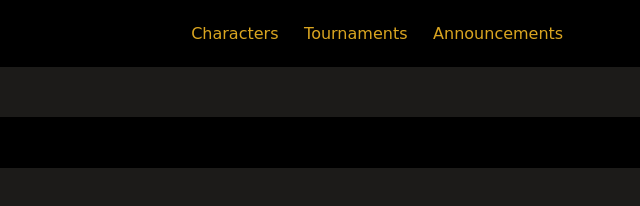
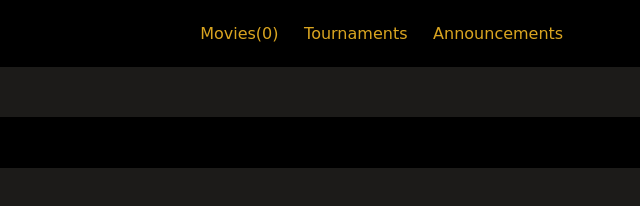
Before and after one commit to christianonoh/film-fussion, a website built with webpack: page src/index.html in a window 1280 px wide. Shown: the full height of the page, 640-1280 px from the left. Built offline with nearby package versions, Linux system fonts and the light colour scheme; no server answers; a web font is replaced by a local one.

Commit message:
Change name to Movies and give Id

```diff
--- a/src/index.html
+++ b/src/index.html
@@ -21,7 +21,7 @@
 				<p>Ballon D'or 2023</p>
 			</div>
 			<ul class="nav-items">
-				<li class="nav-item">Characters</li>
+				<li id="movies" class="nav-item">Movies</li>
 				<li class="nav-item">Tournaments</li>
 				<li class="nav-item">Announcements</li>
 			</ul>
```
Also changed, not shown: 1 other file.
